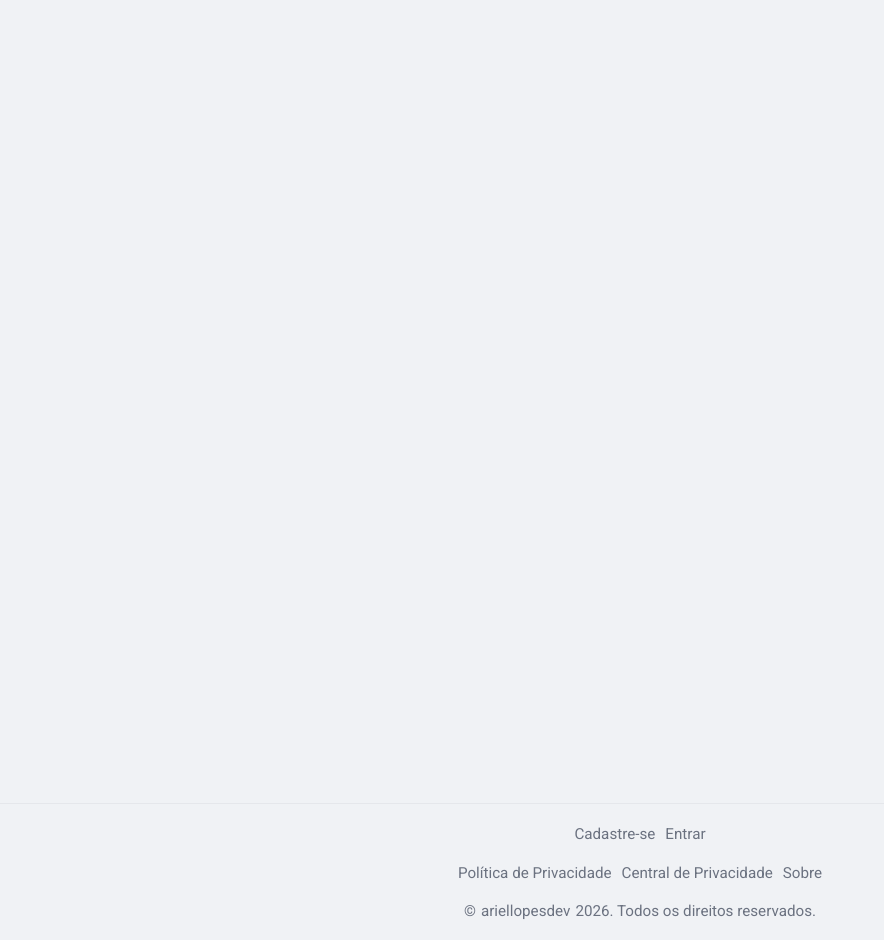
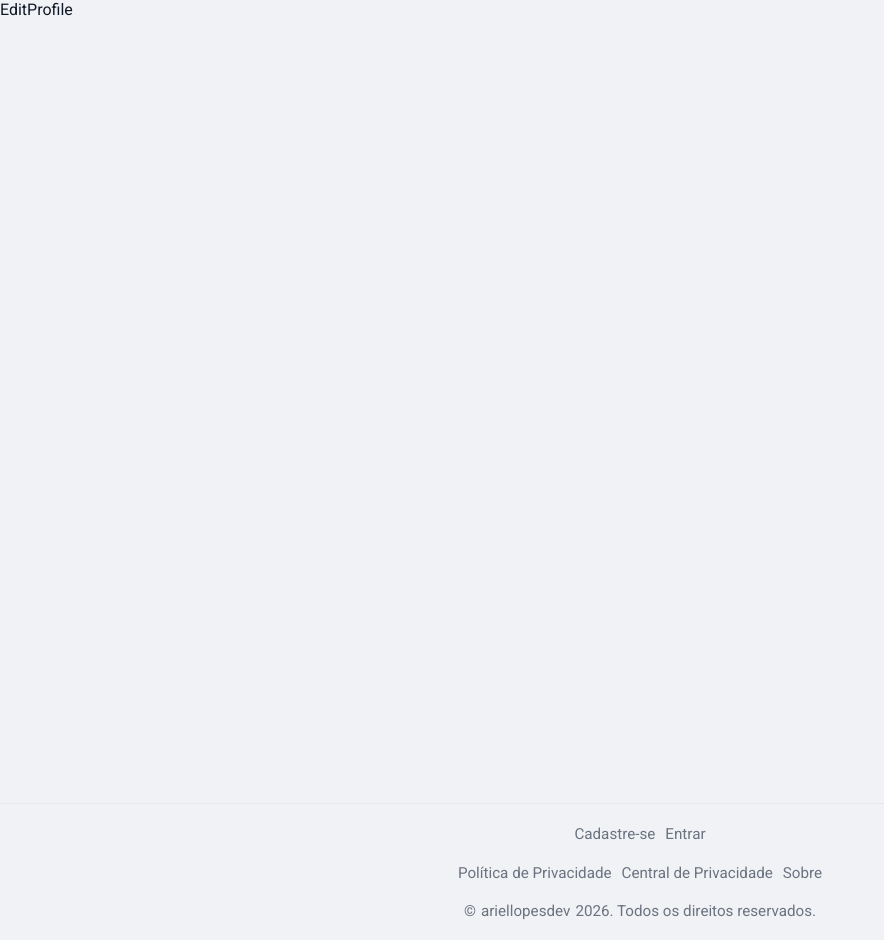
Before and after one commit to ariellopesdev/fluxosimplessystem, a React (Create React App) app in the folder frontend/: page /profile in a window 1280 px wide. Shown: the whole page, without its empty margins (0-884 px from the left). Built offline with nearby package versions, Linux system fonts and the light colour scheme; sample sign-in values are in the browser's storage.

Commit message:
Started EditProfile

```diff
--- a/frontend/src/App.js
+++ b/frontend/src/App.js
@@ -11,6 +11,7 @@ import { BrowserRouter, Routes, Route, Navigate } from "react-router-dom";
 import Home from "./pages/Home/Home";
 import Painel from "./pages/Painel/Painel";
 import Register from "./pages/Register/Register";
+import EditProfile from "./pages/EditProfile/EditProfile";
 
 //Components
 import Footer from "./components/Footer/Footer";
@@ -34,6 +35,10 @@ function App() {
             path="/register"
             element={!auth ? <Register /> : <Navigate to="/painel" />}
           />
+          <Route
+            path="/profile"
+            element={auth ? <EditProfile /> : <Navigate to="/" />}
+          />
         </Routes>
         <Footer />
       </BrowserRouter>
--- /dev/null
+++ b/frontend/src/pages/EditProfile/EditProfile.js
@@ -0,0 +1,7 @@
+import "./EditProfile.css";
+
+const EditProfile = () => {
+  return <div>EditProfile</div>;
+};
+
+export default EditProfile;
```
Also changed, not shown: frontend/src/pages/EditProfile/EditProfile.css (added).
